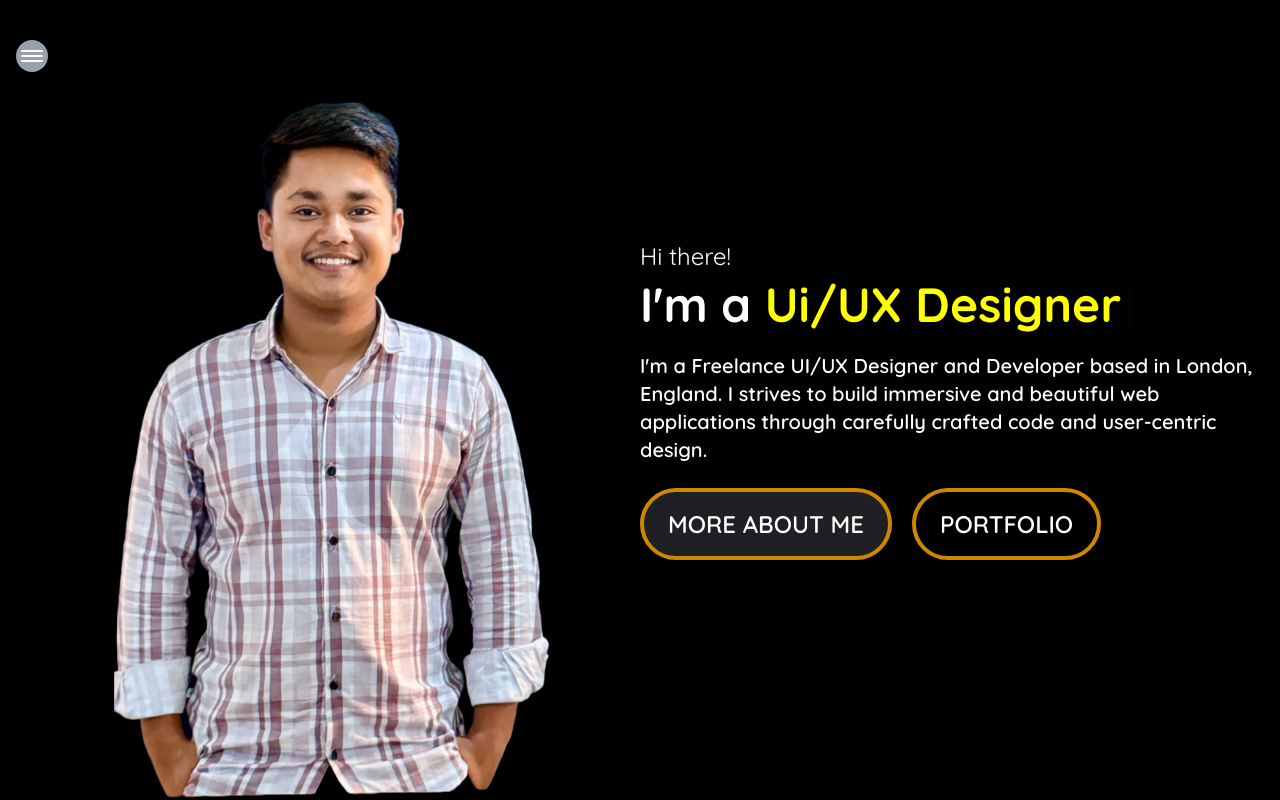
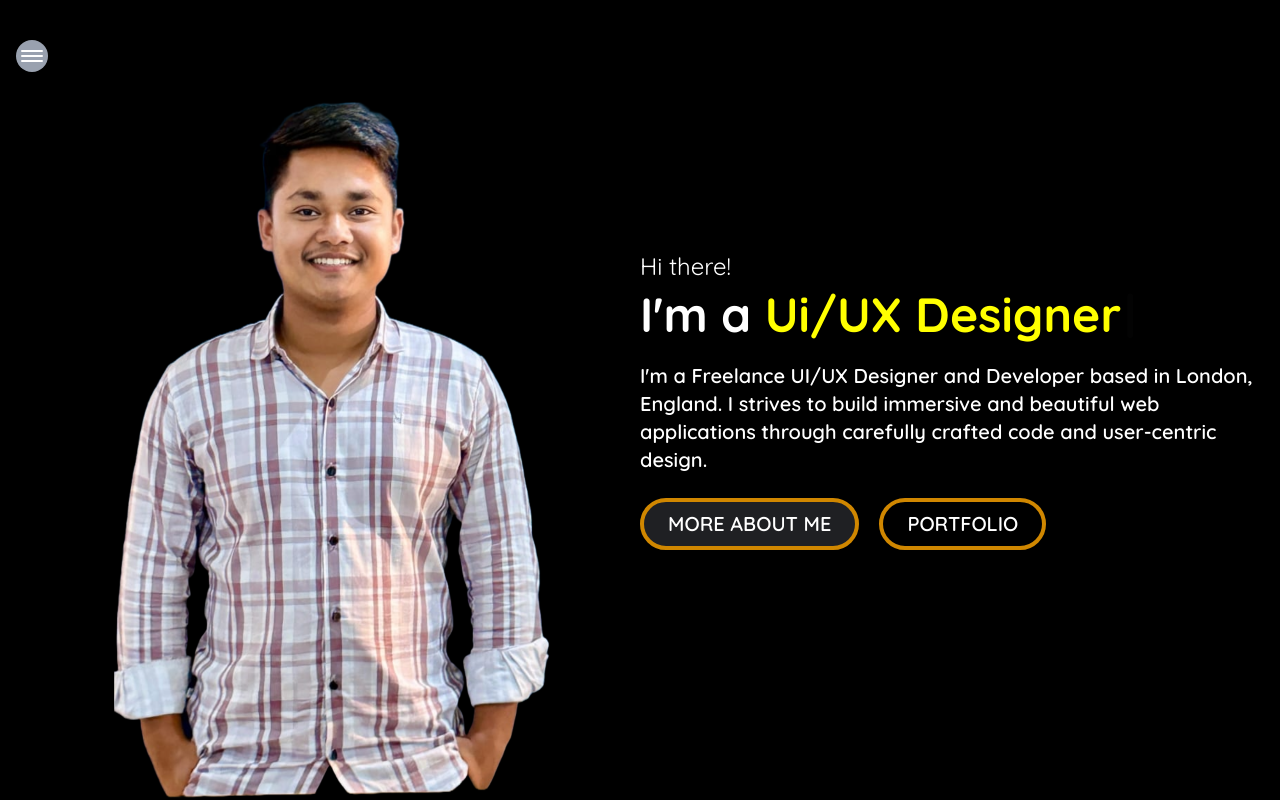
Before and after one commit to krishno-roy/ProductPage, a React (Vite) app: page / in a window 1280 px wide. Built offline with nearby package versions, Linux system fonts and the light colour scheme.

Commit message:
herosection

```diff
--- a/src/Component/Home/Hero.jsx
+++ b/src/Component/Home/Hero.jsx
@@ -37,10 +37,10 @@ const Hero = () => {
             through carefully crafted code and user-centric design.
           </p>
           <div className="flex gap-5">
-            <button className="border-yellow-600 px-6 py-4 border-4 p-2 rounded-full text-2xl hover:bg-yellow-600 font-semibold bg-gray-400/20 duration-200 uppercase">
+            <button className="border-yellow-600 px-6 py-2 border-4 p-2 rounded-full text-xl hover:bg-yellow-600 font-semibold bg-gray-400/20 duration-200 uppercase">
               More About Me
             </button>
-            <button className="border-yellow-600 px-6 py-4 border-4 p-2 rounded-full text-2xl font-semibold hover:bg-yellow-600  duration-200 uppercase">
+            <button className="border-yellow-600 px-6 py-2 border-4 p-2 rounded-full text-xl font-semibold hover:bg-yellow-600  duration-200 uppercase">
               Portfolio
             </button>
           </div>
```
